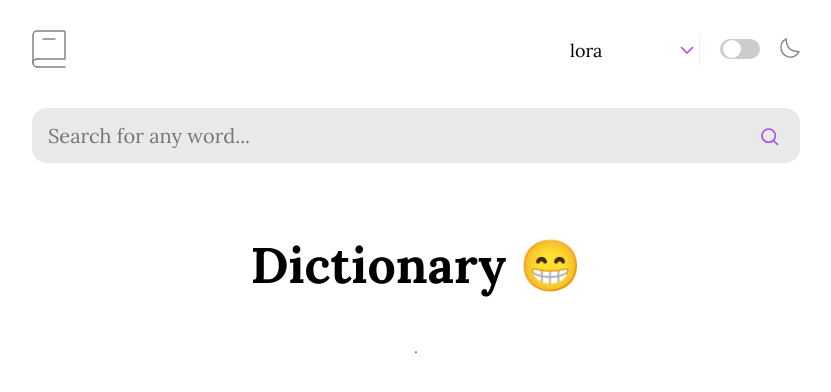
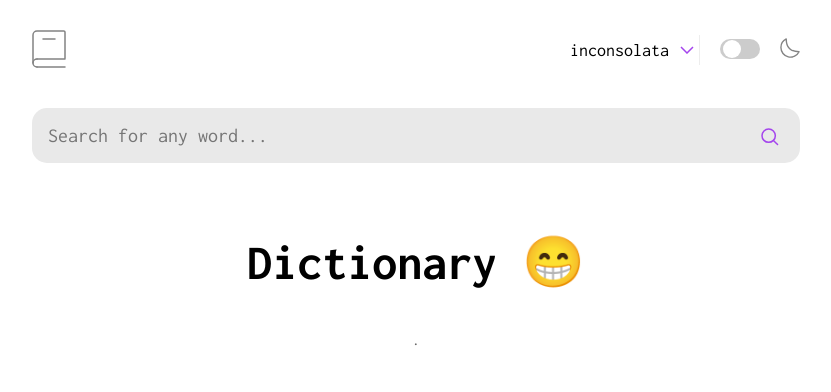
Before and after one commit to alcias4/Dictionary-web-app, a React (Vite) app: page / in a window 1280 px wide. Shown: the top 392 px of the page, without its empty margins (224-1055 px from the left). Built offline with nearby package versions, Linux system fonts and the light colour scheme.

Commit message:
arreglos commit

```diff
--- a/src/App.jsx
+++ b/src/App.jsx
@@ -10,7 +10,7 @@ import './style/main.css'
 function App() {
   const [word, setWord] = useState()
   const { datos, getServiceWord, loangind } = useWord()
-  const [font, setFont] = useState("lora")
+  const [font, setFont] = useState("inconsolata")
   const [error, setError] = useState(false)
   const [themeDark, setDark] = useState(false)
   const handleSumit = (e) => {
@@ -81,7 +81,10 @@ function App() {
         <main
           className={themeDark ? "main-dark " : null}
           style={{ fontFamily: font }}>
-          {loangind ? <p>Esperando...</p> : <InfoWords datos={datos} />}
+          {loangind ?
+            <img className="loanding-icon" src="./images/Loading.svg" /> :
+            <InfoWords datos={datos} />
+          }
         </main>
       </div>
     </>
--- a/src/index.css
+++ b/src/index.css
@@ -9,11 +9,29 @@
   align-items: center;
   flex-direction: column;
   width: 100%;
-  height: 100vh;
+  min-height: 100%;
 }
 
 .dark-page {
   background-color: #050505;
+  min-height: 100vh;
+}
+
+.loanding-icon {
+  align-self: center;
+  margin-top: 40px;
+  width: 100px;
+  animation: girar 1500ms ease-in-out infinite;
+}
+
+@keyframes girar {
+  0% {
+    transform: rotate(0deg);
+  }
+
+  100% {
+    transform: rotate(360deg);
+  }
 }
 
 @media (width > 1300px) {
```
Also changed, not shown: public/images/Loading.svg (added).
